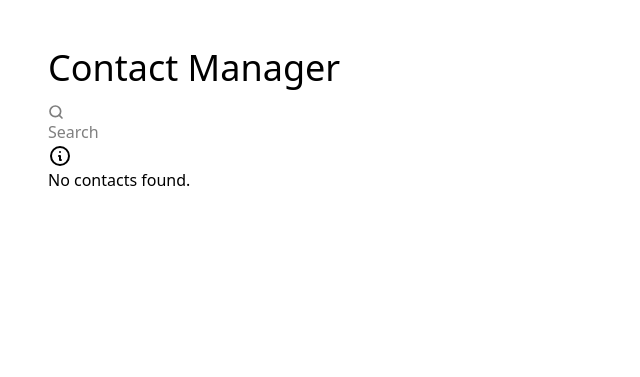
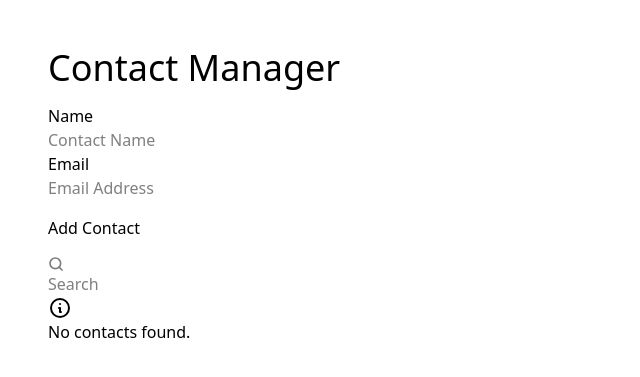
Before and after one commit to ark948/django-htmx-test-project01, a Django app: page / in a window 1280 px wide. Shown: the top 377 px of the page, without its empty margins (0-640 px from the left). Run offline with Django 5.2, Linux system fonts and the light colour scheme; the visitor is signed in with stand-in values (Sample User, id 1); data that the repository does not hold is empty; some libraries are stand-ins or nearby versions.

Commit message:
New Contact form (no functionality yet)

```diff
--- a/backend/contacts/forms.py
+++ b/backend/contacts/forms.py
@@ -1 +1,26 @@
 from django import forms
+from .models import Contact
+
+
+
+
+class ContactForm(forms.ModelForm):
+    name = forms.CharField(
+        widget=forms.TextInput(attrs={
+            'class': "input input-bordered w-full",
+            'placeholder': 'Contact Name'
+        })
+    )
+
+    email = forms.EmailField(
+        widget=forms.EmailInput(attrs={
+            'class': "input input-bordered w-full",
+            'placeholder': 'Email Address'
+        })
+    )
+
+    class Meta:
+        model = Contact
+        fields = (
+            "name", "email"
+        )
--- a/backend/contacts/templates/contacts.html
+++ b/backend/contacts/templates/contacts.html
@@ -4,6 +4,36 @@
 
 <div>
     <h1 class="text-4xl text-success mb-4">Contact Manager</h1>
+    <form method="post" class="mb-4">
+        {% csrf_token %}
+        <div class="form-control w-full">
+            <label class="label">
+                <span class="label-text">Name</span>
+            </label>
+            {{ form.name }}
+            {% if form.name.errors %}
+                <label class="label text-error">
+                    {{ form.name.errors }}
+                </label>
+            {% endif %}
+        </div>
+
+        <div class="form-control w-full">
+            <label class="label">
+                <span class="label-text">Email</span>
+            </label>
+            {{ form.email }}
+            {% if form.email.errors %}
+                <label class="label text-error">
+                    {{ form.email.errors }}
+                </label>
+            {% endif %}
+        </div>
+
+        <div class="mt-4">
+            <button type="submit" class="btn btn-primary">Add Contact</button>
+        </div>
+    </form>
     <label class="input mb-2">
         <svg class="h-[1em] opacity-50" xmlns="http://www.w3.org/2000/svg" viewBox="0 0 24 24">
             <g stroke-linejoin="round" stroke-linecap="round" stroke-width="2.5" fill="none" stroke="currentColor">
@@ -25,6 +55,7 @@
             />
             {% include 'partials/spinner.html' %}
     </label>
+
     {% include 'partials/contact_list.html' %}
 </div>
 
--- a/backend/contacts/views.py
+++ b/backend/contacts/views.py
@@ -2,6 +2,8 @@
 from django.contrib.auth.decorators import login_required
 from django.db.models import Q
 
+
+from .forms import ContactForm
 
 # Create your views here.
 
@@ -9,7 +11,10 @@
 @login_required
 def index(request):
     contacts = request.user.contacts.all().order_by('-created_at') # minus means descending
-    context = {'contacts': contacts}
+    context = {
+        'contacts': contacts,
+        'form': ContactForm()
+    }
     return render(request, 'contacts.html', context)
 
 
```
